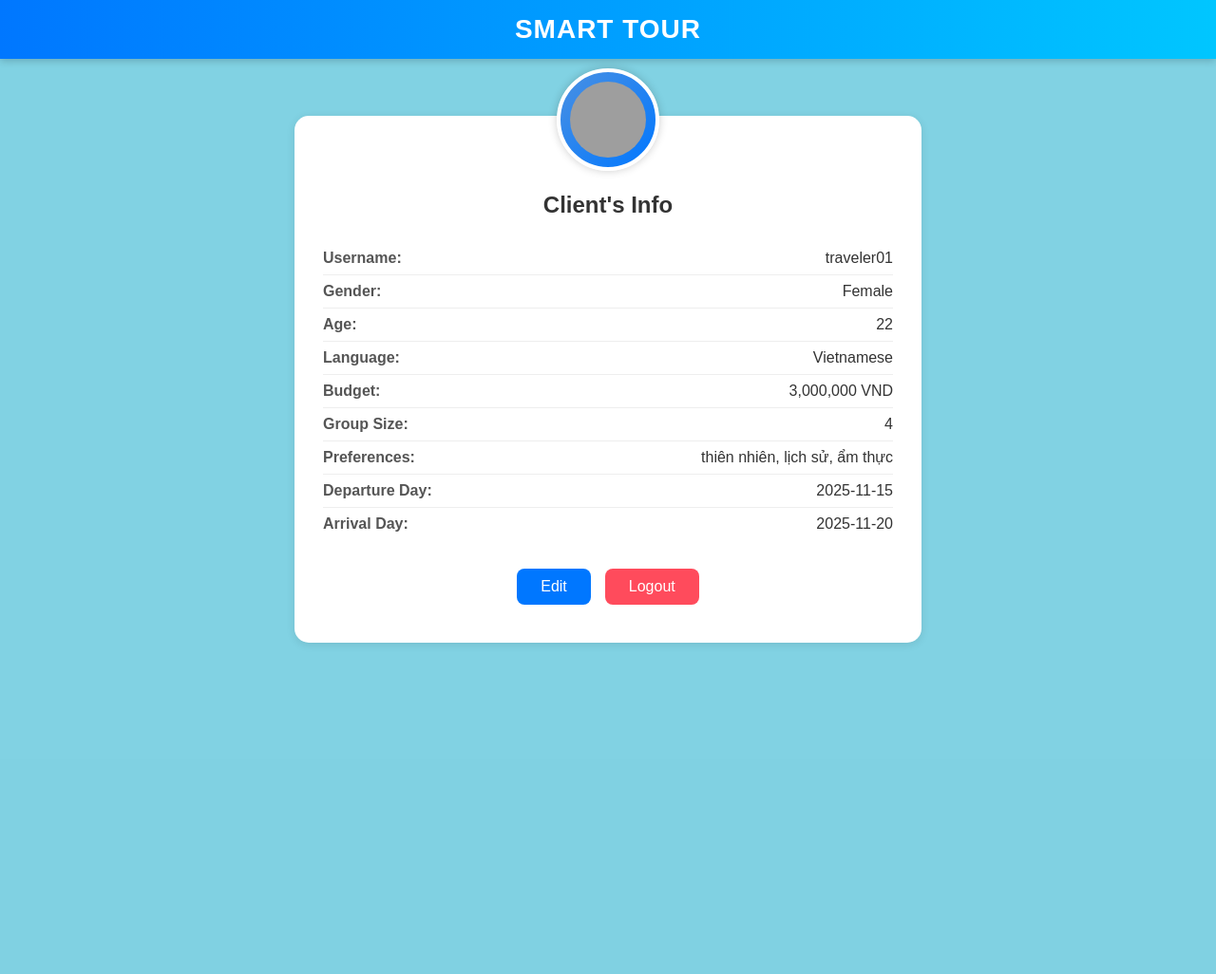
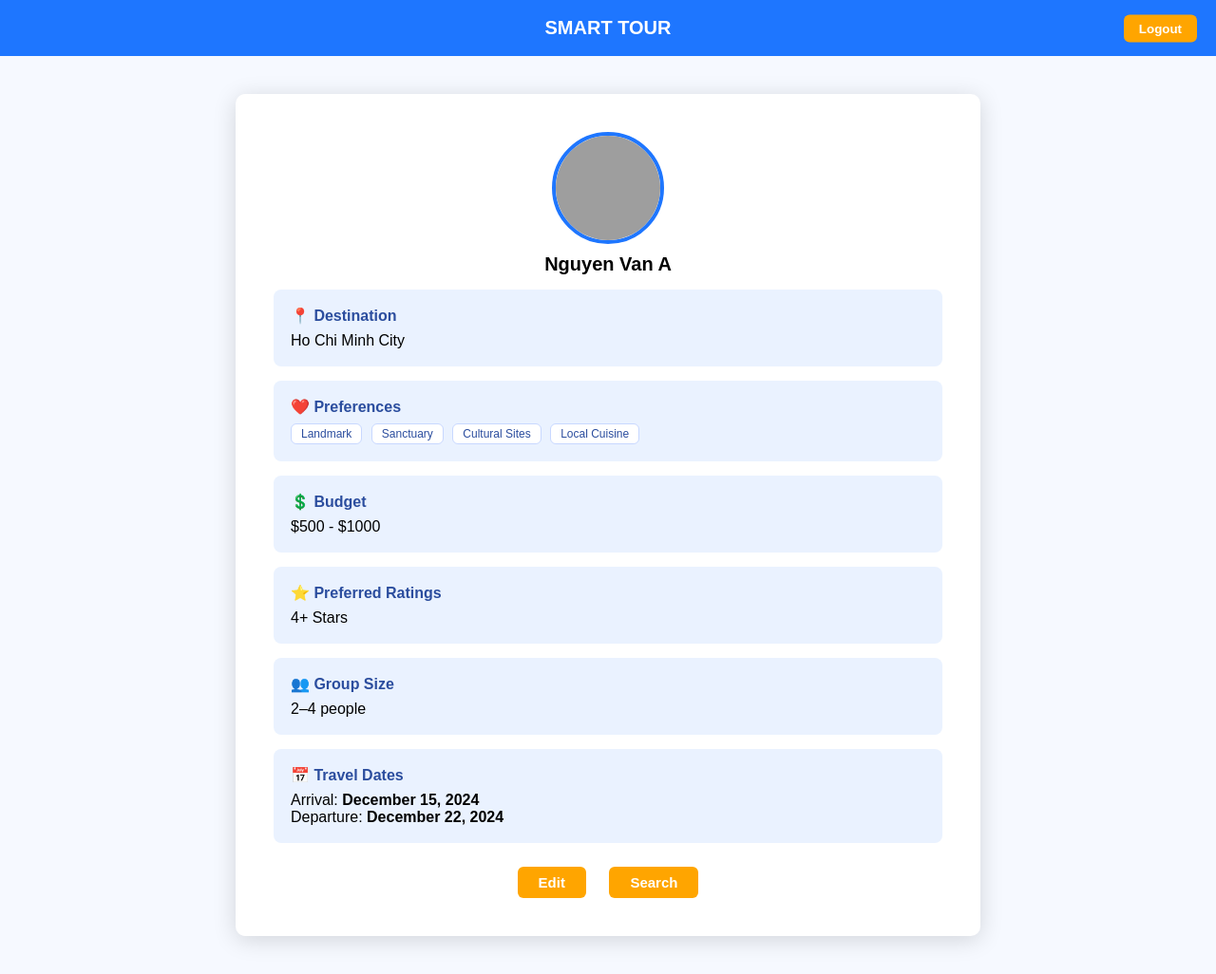
Before and after one commit to lkhang3000/SmartTravelSystem, a Django app: page /profile/ in a window 1280 px wide. Shown: the whole page at 95% size. Before the commit the page ends 678 px from the top, so only its background shows below. Run offline with Django 5.2, Linux system fonts and the light colour scheme; grey boxes are pictures that could not be loaded.

Commit message:
Modify profile page and add detail destination page

```diff
--- a/website/sightseeing/Templates/userProfile.html
+++ b/website/sightseeing/Templates/userProfile.html
@@ -1,202 +1,148 @@
 <!DOCTYPE html>
 <html lang="en">
-
 <head>
-  <meta charset="UTF-8" />
-  <meta name="viewport" content="width=device-width, initial-scale=1.0" />
-  <title>User Information</title>
+    <meta charset="UTF-8">
+    <meta name="viewport" content="width=device-width, initial-scale=1.0">
+    <title>Smart Tour Profile</title>
     <style>
         body {
             font-family: Arial, sans-serif;
-      background: #81d2e3;
+            background-color: #f6f9ff;
             margin: 0;
-      padding: 0;
         }
-
-    /* === HEADER BAR === */
-    .header {
-      width: 100%;
-      background: linear-gradient(to right, #0077ff, #00c6ff);
+        header {
+            background-color: #1e76ff;
+            padding: 18px;
+            text-align: center;
+            font-size: 20px;
             color: white;
+            font-weight: bold;
+            position: relative;
+        }
+        .logout-btn {
+            position: absolute;
+            right: 20px;
+            top: 50%;
+            transform: translateY(-50%);
+            background-color: orange;
+            color: white;
+            border: none;
+            padding: 7px 16px;
+            border-radius: 6px;
+            cursor: pointer;
+            font-weight: bold;
+        }
+        .profile-container {
+            width: 55%;
+            background: white;
+            margin: 40px auto;
+            padding: 40px;
+            border-radius: 10px;
+            box-shadow: 0 4px 25px rgba(0,0,0,0.15);
+        }
+        .avatar {
+            width: 110px;
+            height: 110px;
+            border-radius: 50%;
+            border: 4px solid #1e76ff;
+            display: block;
+            margin: auto;
+        }
+        .username {
             text-align: center;
-      padding: 15px 0;
-      box-shadow: 0 2px 8px rgba(0, 0, 0, 0.2);
-      font-size: 28px;
+            margin-top: 10px;
+            font-size: 20px;
             font-weight: bold;
-      letter-spacing: 1px;
         }
-
-    /* === CONTAINER === */
-    .container {
-      position: relative;
-      max-width: 600px;
-      background: white;
-      border-radius: 15px;
-      box-shadow: 0 2px 10px rgba(0, 0, 0, 0.1);
-      padding: 60px 30px 40px 30px;
-      margin: 60px auto;
-      text-align: center;
+        .section {
+            background: #eaf2ff;
+            padding: 18px;
+            border-radius: 8px;
+            margin-top: 15px;
         }
-
-    /* === AVATAR CIRCLE === */
-    .avatar {
-      position: absolute;
-      top: -50px;
-      left: 50%;
-      transform: translateX(-50%);
-      width: 100px;
-      height: 100px;
-      border-radius: 50%;
-      background: linear-gradient(135deg, #4a90e2, #0077ff);
+        .section-title {
+            font-weight: bold;
+            margin-bottom: 8px;
             display: flex;
             align-items: center;
-      justify-content: center;
-      box-shadow: 0 0 10px rgba(0, 0, 0, 0.2);
-      border: 4px solid white;
+            gap: 6px;
+            color: #2b4d9e;
         }
-
-    .avatar img {
-      width: 80%;
-      height: 80%;
-      border-radius: 50%;
+        .tag {
+            display: inline-block;
+            background: white;
+            padding: 3px 10px;
+            border-radius: 6px;
+            margin-right: 5px;
+            border: 1px solid #c8d8ff;
+            font-size: 12px;
+            color: #2b4d9e;
         }
-
-    /* === MAIN TEXT === */
-    h2 {
-      margin-top: 20px;
+        .btn-row {
             text-align: center;
-      color: #333;
+            margin-top: 25px;
         }
-
-    .user-info {
-      margin-top: 25px;
-      text-align: left;
-    }
-
-    .info-item {
-      display: flex;
-      justify-content: space-between;
-      padding: 8px 0;
-      border-bottom: 1px solid #eee;
-    }
-
-    .info-item:last-child {
-      border-bottom: none;
-    }
-
-    .label {
+        .btn {
+            background-color: orange;
+            color: white;
+            border: none;
+            padding: 8px 22px;
+            border-radius: 6px;
+            cursor: pointer;
+            margin: 0 10px;
+            font-size: 15px;
             font-weight: bold;
-      color: #555;
-    }
-
-    .value {
-      color: #333;
-    }
-
-    /* === BUTTON AREA === */
-    .button-row {
-      margin-top: 30px;
-      display: flex;
-      justify-content: center;
-      gap: 15px;
-    }
-
-    .btn {
-      border: none;
-      padding: 10px 25px;
-      border-radius: 8px;
-      font-size: 16px;
-      cursor: pointer;
-      transition: background 0.3s ease;
-      color: white;
-    }
-
-    .edit-btn {
-      background: #0077ff;
-    }
-
-    .edit-btn:hover {
-      background: #005fcc;
-    }
-
-    .logout-btn {
-      background: #ff4b5c;
-    }
-
-    .logout-btn:hover {
-      background: #d93a4c;
         }
     </style>
 </head>
+<body>
+    <header>
+        SMART TOUR
+        <button class="logout-btn">Logout</button>
+    </header>
 
-<body>
-  <!-- Header -->
-  <div class="header">
-    SMART TOUR
+    <div class="profile-container">
+        <img src="avatar.png" alt="Avatar" class="avatar">
+        <div class="username">Nguyen Van A</div>
+
+        <div class="section">
+            <div class="section-title">📍 Destination</div>
+            Ho Chi Minh City
         </div>
 
-  <!-- Main content -->
-  <div class="container">
-    <div class="avatar">
-      <img src="https://cdn-icons-png.flaticon.com/512/4140/4140048.png" alt="User Avatar">
+        <div class="section">
+            <div class="section-title">❤️ Preferences</div>
+            <span class="tag">Landmark</span>
+            <span class="tag">Sanctuary</span>
+            <span class="tag">Cultural Sites</span>
+            <span class="tag">Local Cuisine</span>
         </div>
 
-    <h2>Client's Info</h2>
-
-    <div class="user-info" id="userInfo">
-      <!-- User info will be inserted here by JavaScript -->
+        <div class="section">
+            <div class="section-title">💲 Budget</div>
+            $500 - $1000
         </div>
 
-    <!-- Buttons row -->
-    <div class="button-row">
-      <button class="btn edit-btn" onclick="editProfile()">Edit</button>
-      <button class="btn logout-btn" onclick="logout()">Logout</button>
+        <div class="section">
+            <div class="section-title">⭐ Preferred Ratings</div>
+            4+ Stars
+        </div>
+
+        <div class="section">
+            <div class="section-title">👥 Group Size</div>
+            2–4 people
+        </div>
+
+        <div class="section">
+            <div class="section-title">📅 Travel Dates</div>
+            Arrival: <b>December 15, 2024</b><br>
+            Departure: <b>December 22, 2024</b>
+        </div>
+
+        <div class="btn-row">
+            <button class="btn">Edit</button>
+            <button class="btn">Search</button>
         </div>
     </div>
-
-  <script>
-    // Example user data
-    const userData = {
-      username: "traveler01",
-      gender: "Female",
-      age: 22,
-      language: "Vietnamese",
-      budget: 3000000,
-      group_size: 4,
-      preferences: ["thiên nhiên", "lịch sử", "ẩm thực"],
-      departure_day: "2025-11-15",
-      arrival_day: "2025-11-20"
-    };
-
-    // Display user info dynamically
-    function displayUserInfo(data) {
-      const userInfoDiv = document.getElementById("userInfo");
-      userInfoDiv.innerHTML = `
-        <div class="info-item"><span class="label">Username:</span><span class="value">${data.username}</span></div>
-        <div class="info-item"><span class="label">Gender:</span><span class="value">${data.gender}</span></div>
-        <div class="info-item"><span class="label">Age:</span><span class="value">${data.age}</span></div>
-        <div class="info-item"><span class="label">Language:</span><span class="value">${data.language}</span></div>
-        <div class="info-item"><span class="label">Budget:</span><span class="value">${data.budget.toLocaleString()} VND</span></div>
-        <div class="info-item"><span class="label">Group Size:</span><span class="value">${data.group_size}</span></div>
-        <div class="info-item"><span class="label">Preferences:</span><span class="value">${data.preferences.join(', ')}</span></div>
-        <div class="info-item"><span class="label">Departure Day:</span><span class="value">${data.departure_day}</span></div>
-        <div class="info-item"><span class="label">Arrival Day:</span><span class="value">${data.arrival_day}</span></div>
-      `;
-    }
-
-    // Edit button handler
-    function editProfile() {
-      alert("Edit profile clicked!");
-    }
-
-    // Logout button handler
-    function logout() {
-      alert("Logging out...");
-      // Redirect to login page or clear session here
-    }
-
-    displayUserInfo(userData);
-  </script>
 </body>
-
 </html>
--- a/website/sightseeing/urls.py
+++ b/website/sightseeing/urls.py
@@ -20,6 +20,7 @@ urlpatterns = [
     path('user-input/', views.user_input, name='user_input'),
     path('save-user-input/', views.save_user_input, name='save_user_input'),
     path('recommend-result/', views.recommend_result, name='recommend_result'),
+    path('destination/', views.user_profile, name='destination'),
 
     # Info pages
     path('about-us/', views.about_us, name='about_us'),
--- a/website/sightseeing/views.py
+++ b/website/sightseeing/views.py
@@ -125,6 +125,8 @@ def user_profile(request):
 def user_input(request):
     return render(request, 'userInput.html')
 
+def destination(request):
+    return render(request, 'destination,html')
 
 def save_user_input(request):
     """Xử lý form và tạo file JSON cho recommender"""
```
Also changed, not shown: website/sightseeing/Templates/destination.html (added, +142 -0 lines). Lines whose indentation alone changed are shown as unchanged.
